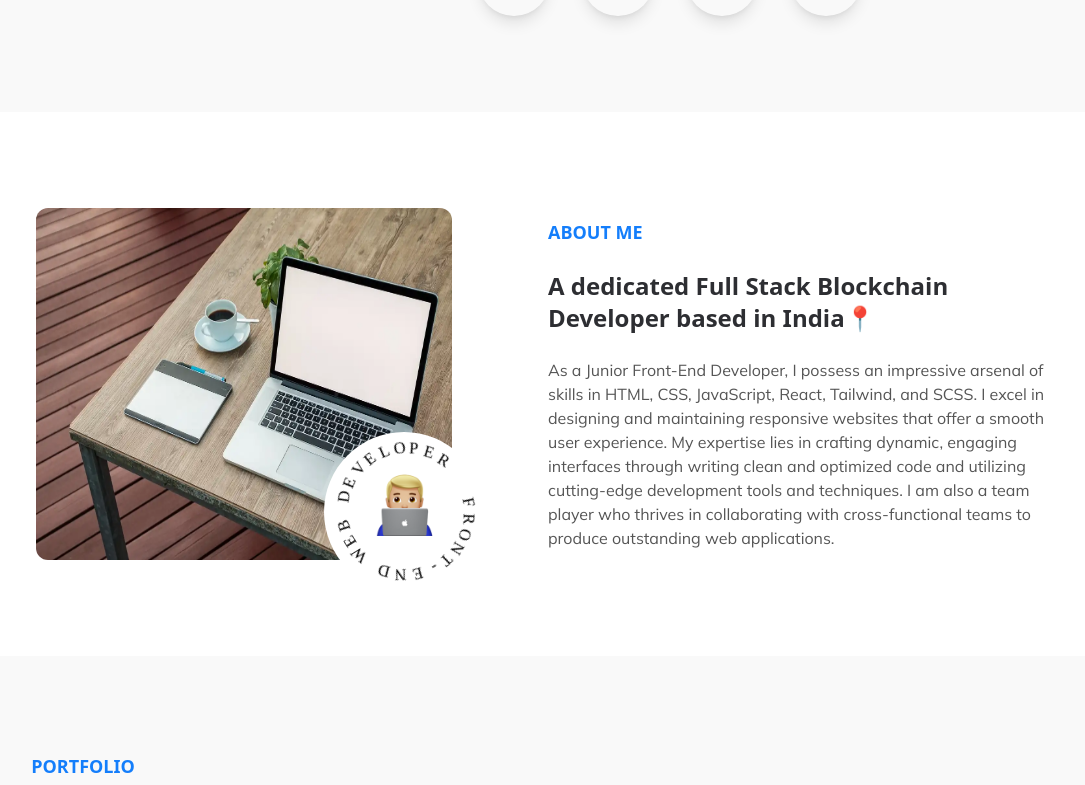
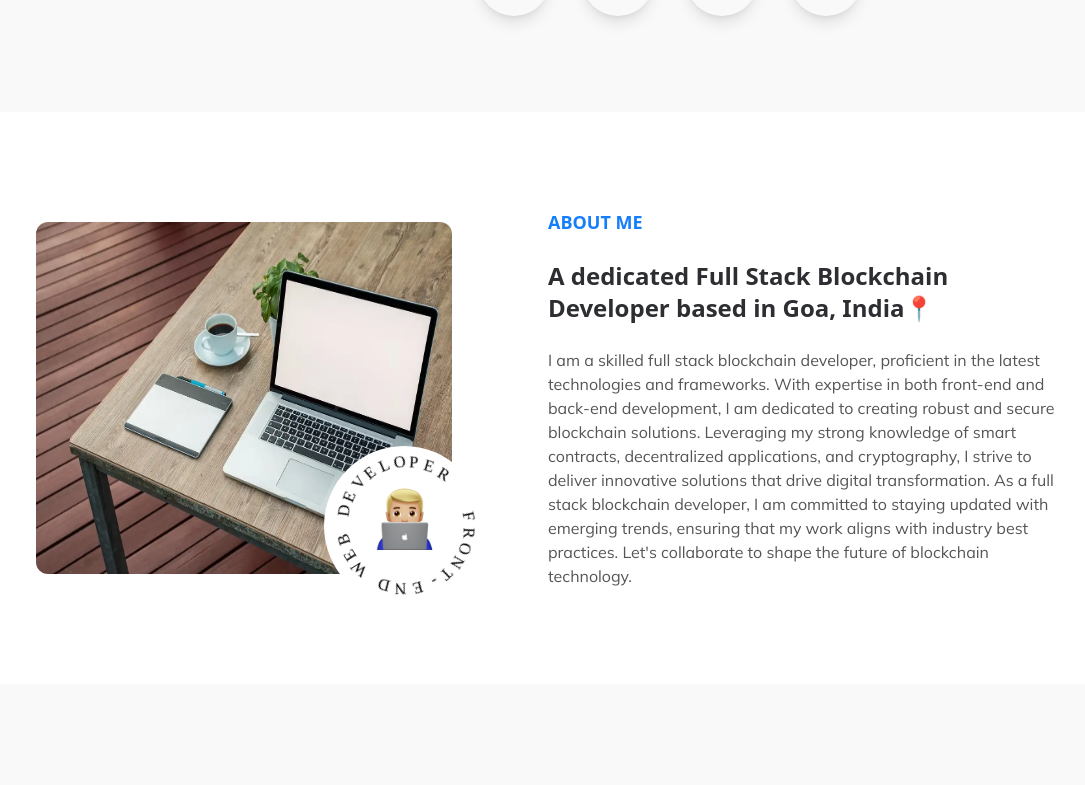
Before and after one commit to Jovian-Dsouza/blockchain-portfolio, a React (Create React App) app: page / in a window 1280 px wide. Shown: the part 604-1389 px from the top of the page, without its empty margins (92-1177 px from the left). Built offline with nearby package versions, Linux system fonts and the light colour scheme.

Commit message:
Update About me content

```diff
--- a/src/components/About.js
+++ b/src/components/About.js
@@ -33,17 +33,19 @@ export function About(props) {
           About me
         </h2>
         <h1 className="max-w-md text-center text-2xl font-bold md:text-left">
-          A dedicated Full Stack Blockchain Developer based in India📍
+          A dedicated Full Stack Blockchain Developer based in Goa, India📍
         </h1>
         <p className="max-w-lg text-center text-md md:text-left">
-          As a Junior Front-End Developer, I possess an impressive arsenal of
-          skills in HTML, CSS, JavaScript, React, Tailwind, and SCSS. I excel in
-          designing and maintaining responsive websites that offer a smooth user
-          experience. My expertise lies in crafting dynamic, engaging interfaces
-          through writing clean and optimized code and utilizing cutting-edge
-          development tools and techniques. I am also a team player who thrives
-          in collaborating with cross-functional teams to produce outstanding
-          web applications.
+          I am a skilled full stack blockchain developer, proficient in the
+          latest technologies and frameworks. With expertise in both front-end
+          and back-end development, I am dedicated to creating robust and secure
+          blockchain solutions. Leveraging my strong knowledge of smart
+          contracts, decentralized applications, and cryptography, I strive to
+          deliver innovative solutions that drive digital transformation. As a
+          full stack blockchain developer, I am committed to staying updated
+          with emerging trends, ensuring that my work aligns with industry best
+          practices. Let's collaborate to shape the future of blockchain
+          technology.
         </p>
       </div>
     </section>
```
